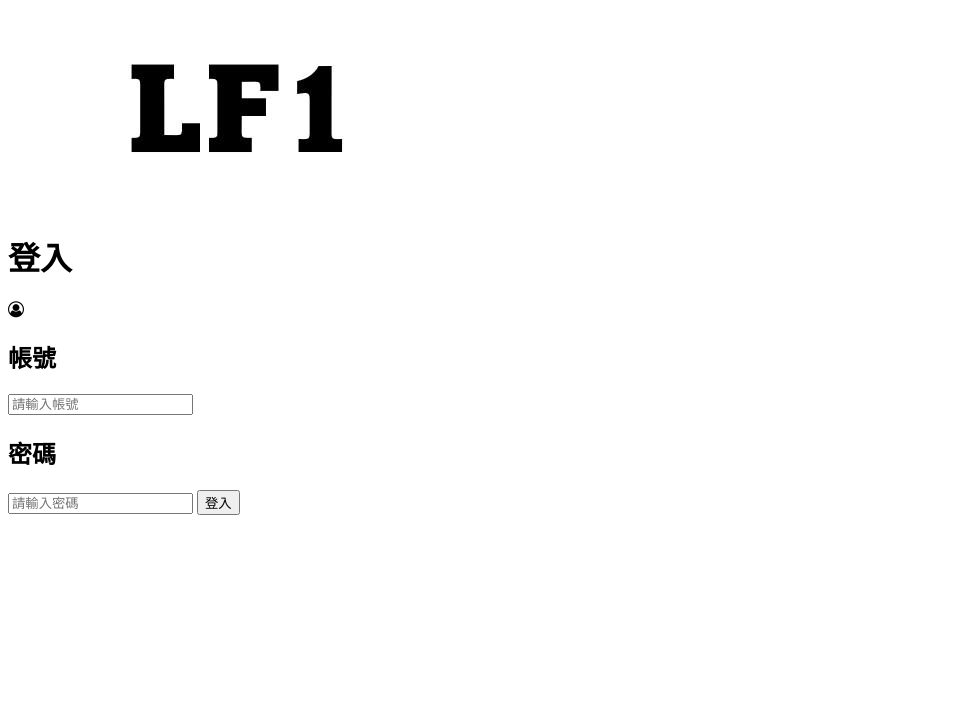
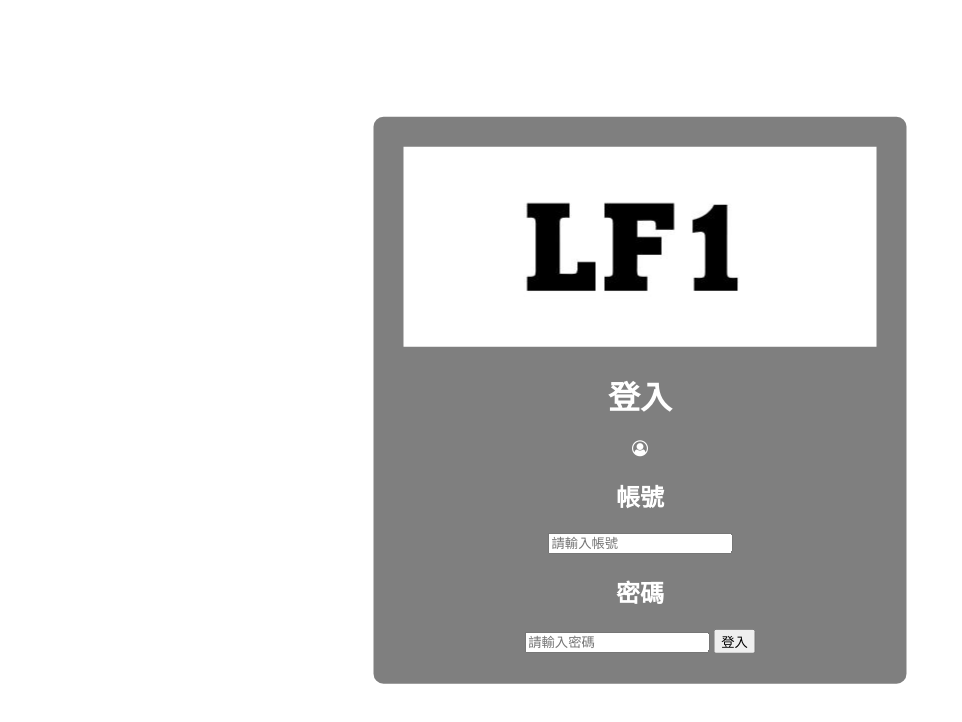
Before and after one commit to Yi-Neng-Chiang/Yi-Neng-Chiang.github, a plain HTML site: page index.html in a window 1280 px wide. Shown: the whole page, without its empty margins (0-962 px from the left). Drawn offline with Linux system fonts and the light colour scheme; files whose address does not match are found by name.

Commit message:
Update index.html

```diff
--- a/index.html
+++ b/index.html
@@ -4,7 +4,7 @@
     <meta charset="UTF-8">
     <meta name="viewport" content="width=device-width, initial-scale=1.0">
     <meta http-equiv="X-UA-Compatible" content="ie=edge">
-    <link rel="stylesheet" href="C:\Users\allin\OneDrive\桌面\web\test-site\styles\style.css">
+    <link rel="stylesheet" href="style.css">
     <title>TF1</title>
     <link rel="stylesheet" href="https://cdnjs.cloudflare.com/ajax/libs/font-awesome/4.7.0/css/font-awesome.css">
 </head>
```
